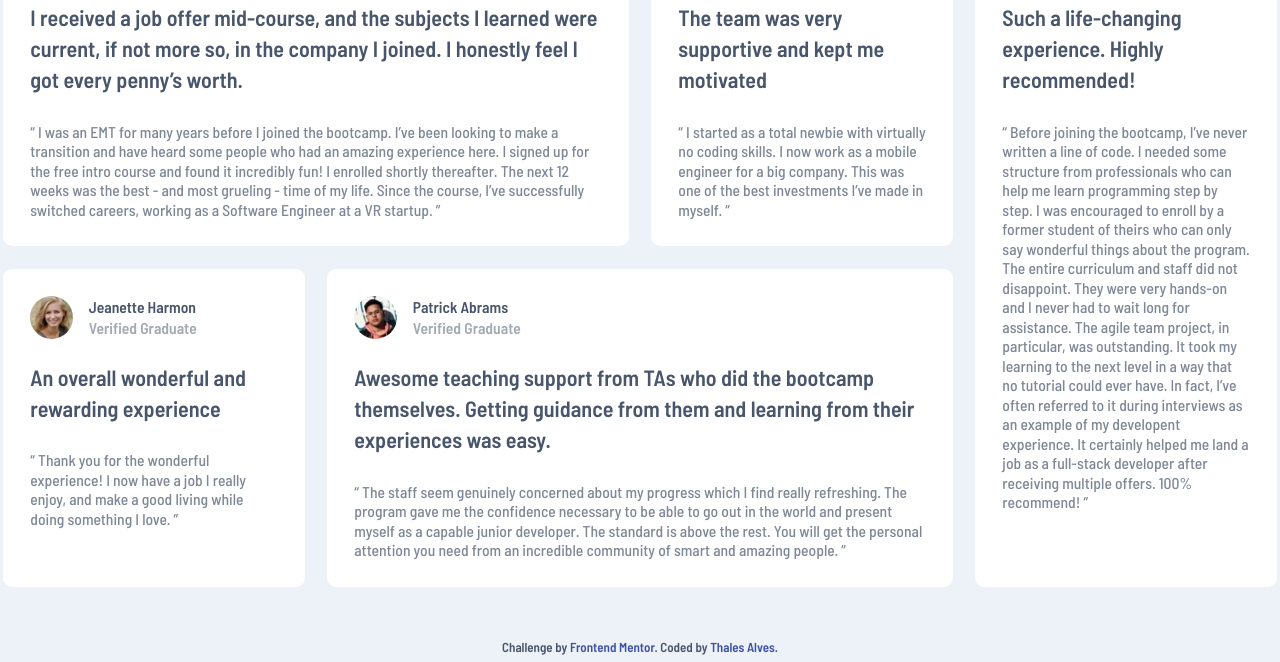
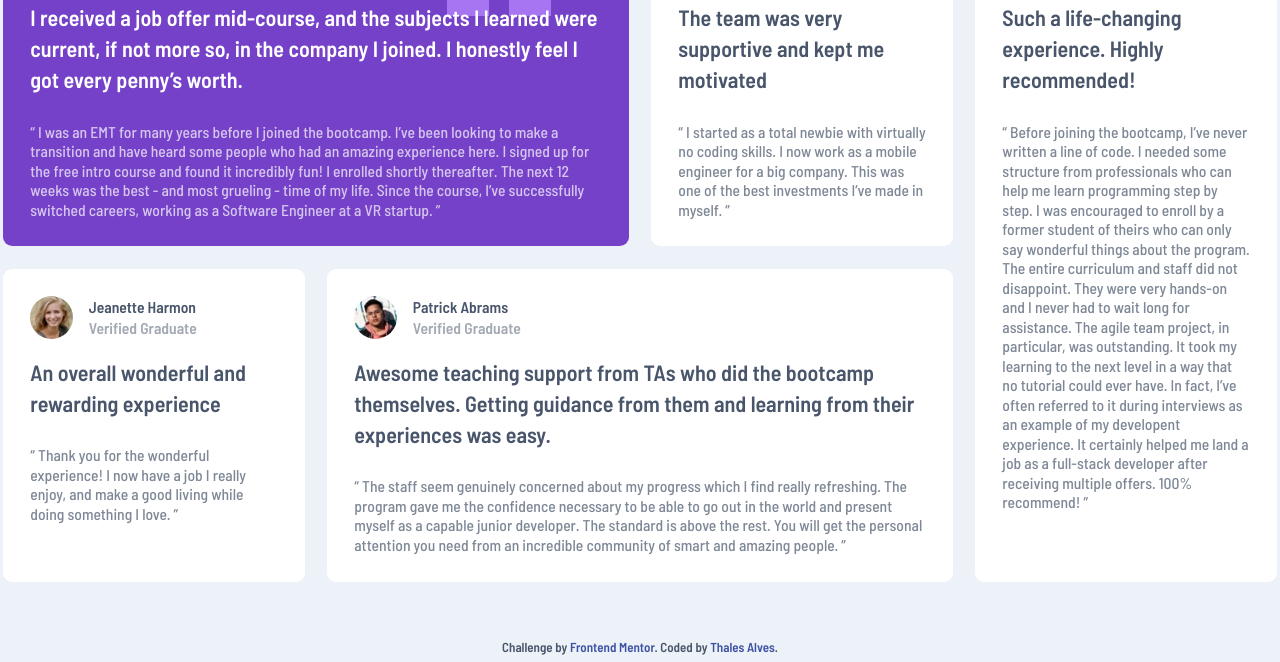
Before and after one commit to thalesAlves758/testimonials-grid-section, a website: page index.html in a window 1280 px wide. Shown: the part 138-800 px from the top of the page. Drawn offline with nearby package versions, Linux system fonts and the light colour scheme; files that its build step writes are made by us from their sources.

Commit message:
add main article styles

```diff
--- a/src/sass/style.scss
+++ b/src/sass/style.scss
@@ -49,7 +49,7 @@ article {
     flex-direction: column;
     gap: 2rem;
     line-height: 1.5rem;
-    margin-top: 1.8rem;
+    margin-top: 1.4rem;
 
     h2 {
       font-weight: 700;
@@ -76,6 +76,11 @@ article {
 
 .main-article {
   grid-area: mainArticle;
+  background-color: $color-background-main-article;
+  background-image: url('../images/bg-pattern-quotation.svg');
+  background-repeat: no-repeat;
+  background-position: top 0 right 6rem;
+  color: $color-white;
 }
 
 .secondary-article {
```
